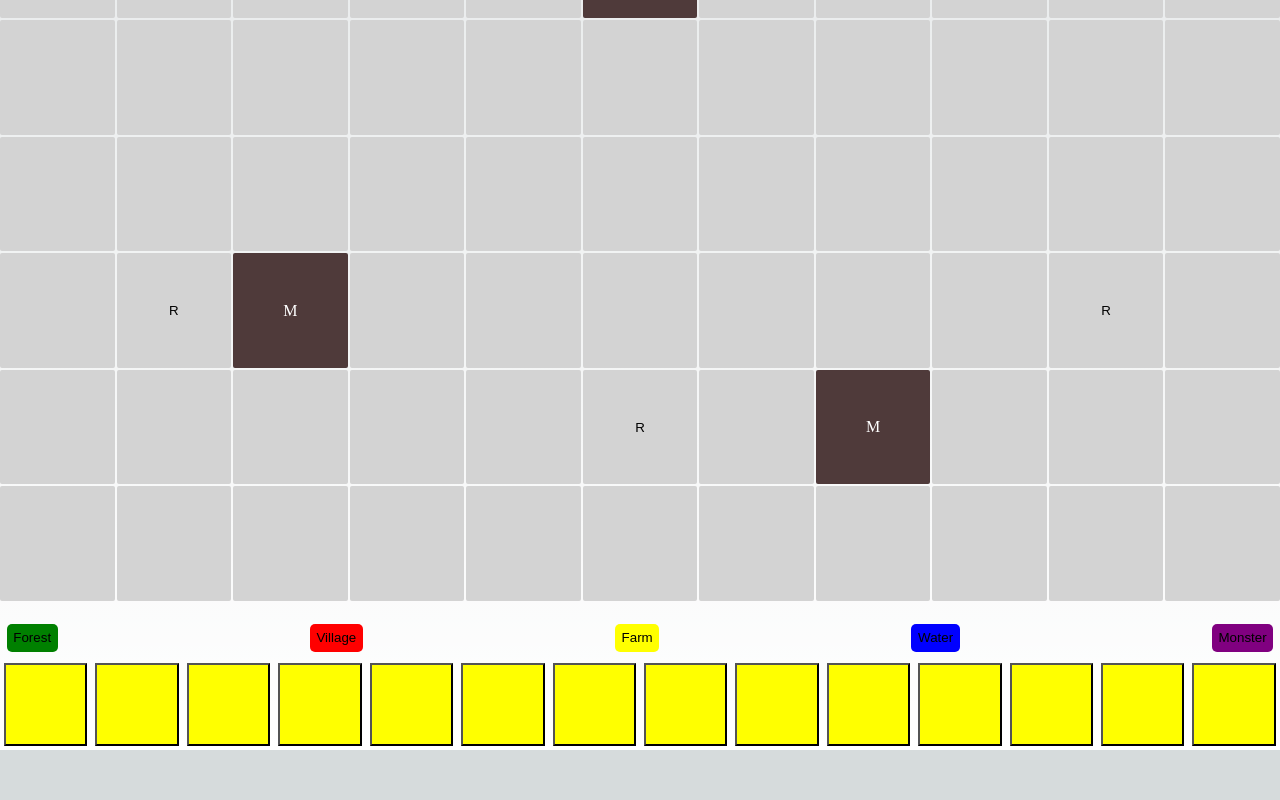
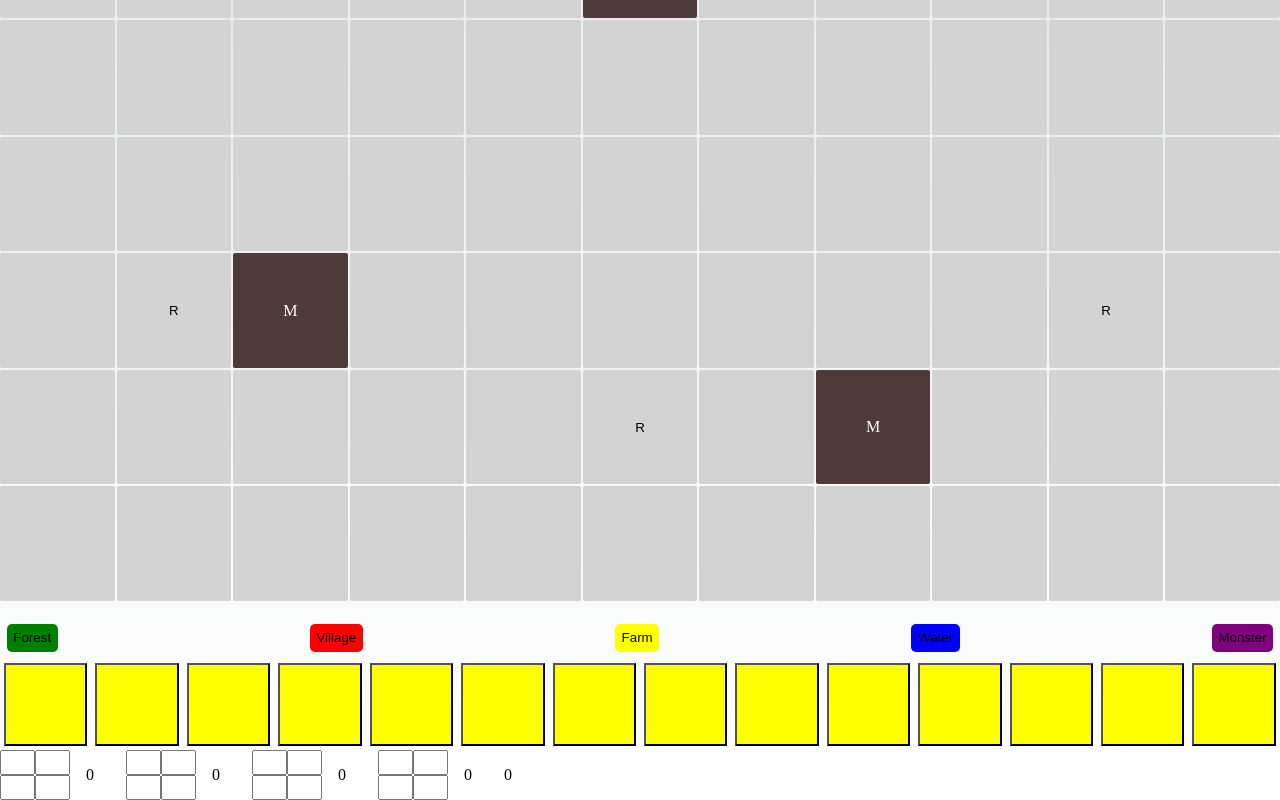
Before and after one commit to maxschmeling/cartographers-game, a Next.js app: page /game in a window 1280 px wide. Shown: the part 752-1552 px from the top of the page. Before the commit the page ends 1502 px from the top, so only its background shows below. Built offline with nearby package versions, Linux system fonts and the light colour scheme.

Commit message:
Adds scoreboard components and styling.

```diff
--- /dev/null
+++ b/app/game/SeasonScore.tsx
@@ -0,0 +1,41 @@
+import { useState } from 'react';
+import styles from './page.module.css';
+
+type Props = {
+	onScoreTotalChange: ( score: number ) => void;
+}
+
+export default function SeasonScore( { onScoreTotalChange }: Props ) {
+	const [ scoreOne, setScoreOne ] = useState( 0 );
+	const [ scoreTwo, setScoreTwo ] = useState( 0 );
+	const [ scoreCoin, setScoreCoin ] = useState( 0 );
+	const [ scoreMonster, setScoreMonster ] = useState( 0 );
+
+	const scoreTotal = scoreOne + scoreTwo + scoreCoin + scoreMonster;
+
+	return (
+		<div className={ styles.seasonScore }>
+			<div className={ styles.seasonScoreComponents }>
+				<input type="number" onChange={ e => {
+					setScoreOne( parseInt( e.target.value ) );
+					onScoreTotalChange( parseInt( e.target.value ) + scoreTwo + scoreCoin + scoreMonster );
+				} } />
+				<input type="number" onChange={ e => {
+					setScoreTwo( parseInt( e.target.value ) );
+					onScoreTotalChange( scoreOne + parseInt( e.target.value ) + scoreCoin + scoreMonster );
+				} } />
+				<input type="number" onChange={ e => {
+					setScoreCoin( parseInt( e.target.value ) );
+					onScoreTotalChange( scoreOne + scoreTwo + parseInt( e.target.value ) + scoreMonster );
+				} } />
+				<input type="number" onChange={ e => {
+					setScoreMonster( parseInt( e.target.value ) );
+					onScoreTotalChange( scoreOne + scoreTwo + scoreCoin + parseInt( e.target.value ) );
+				} } />
+			</div>
+			<div className={ styles.seasonScoreTotal }>
+				{ scoreTotal }
+			</div>
+		</div>
+	);
+}
--- a/app/game/page.module.css
+++ b/app/game/page.module.css
@@ -64,3 +64,39 @@
 .selected {
 	background-color: rgb(121, 88, 3);
 }
+
+.scoreBoard {
+	display: flex;
+	flex-direction:row;
+}
+
+.scoreBoard .seasonScore {
+	display: flex;
+	flex-direction: row;
+}
+
+.scoreBoard .seasonScoreTotal {
+	padding: 1em;
+	text-align: center;
+}
+
+.scoreBoard .seasonScores {
+	display: flex;
+	flex-direction: row;
+	gap: 1em;
+}
+
+.scoreBoard .totalScore {
+	padding: 1em;
+	text-align: center;
+}
+
+.scoreBoard input {
+	width: 35px;
+}
+
+.scoreBoard .seasonScoreComponents {
+	display: grid;
+	grid-template-columns: 1fr 1fr;
+	grid-template-rows: 1fr 1fr;
+}
--- a/app/game/page.tsx
+++ b/app/game/page.tsx
@@ -7,6 +7,7 @@ import MountainTile from './tiles/MountainTile';
 import RuinTile from './tiles/RuinTile';
 import StandardTile from './tiles/StandardTile';
 import Coin from './Coin';
+import SeasonScore from './SeasonScore';
 
 const ruins = [
 	[ 5, 1 ],
@@ -27,6 +28,10 @@ const mountains = [
 export default function Game() {
 	const [ brush, setBrush ] = useState<TileType>( 'village' );
 	const [ board, setBoard ] = useState< { row: number, column: number, type: TileType }[] >( [ ] );
+	const [ seasonOneScore, setSeasonOneScore ] = useState( 0 );
+	const [ seasonTwoScore, setSeasonTwoScore ] = useState( 0 );
+	const [ seasonThreeScore, setSeasonThreeScore ] = useState( 0 );
+	const [ seasonFourScore, setSeasonFourScore ] = useState( 0 );
 
 	const gameBoard = [];
 
@@ -98,8 +103,16 @@ export default function Game() {
 					<Coin />
 					<Coin />
 				</div>
-				<div id="score">
-
+				<div className={ styles.scoreBoard }>
+					<div className={ styles.seasonScores }>
+						<SeasonScore onScoreTotalChange={ setSeasonOneScore } />
+						<SeasonScore onScoreTotalChange={ setSeasonTwoScore } />
+						<SeasonScore onScoreTotalChange={ setSeasonThreeScore } />
+						<SeasonScore onScoreTotalChange={ setSeasonFourScore } />
+					</div>
+					<div className={ styles.totalScore }>
+						{ seasonOneScore + seasonTwoScore + seasonThreeScore + seasonFourScore }
+					</div>
 				</div>
 			</main>
 		</>
```
